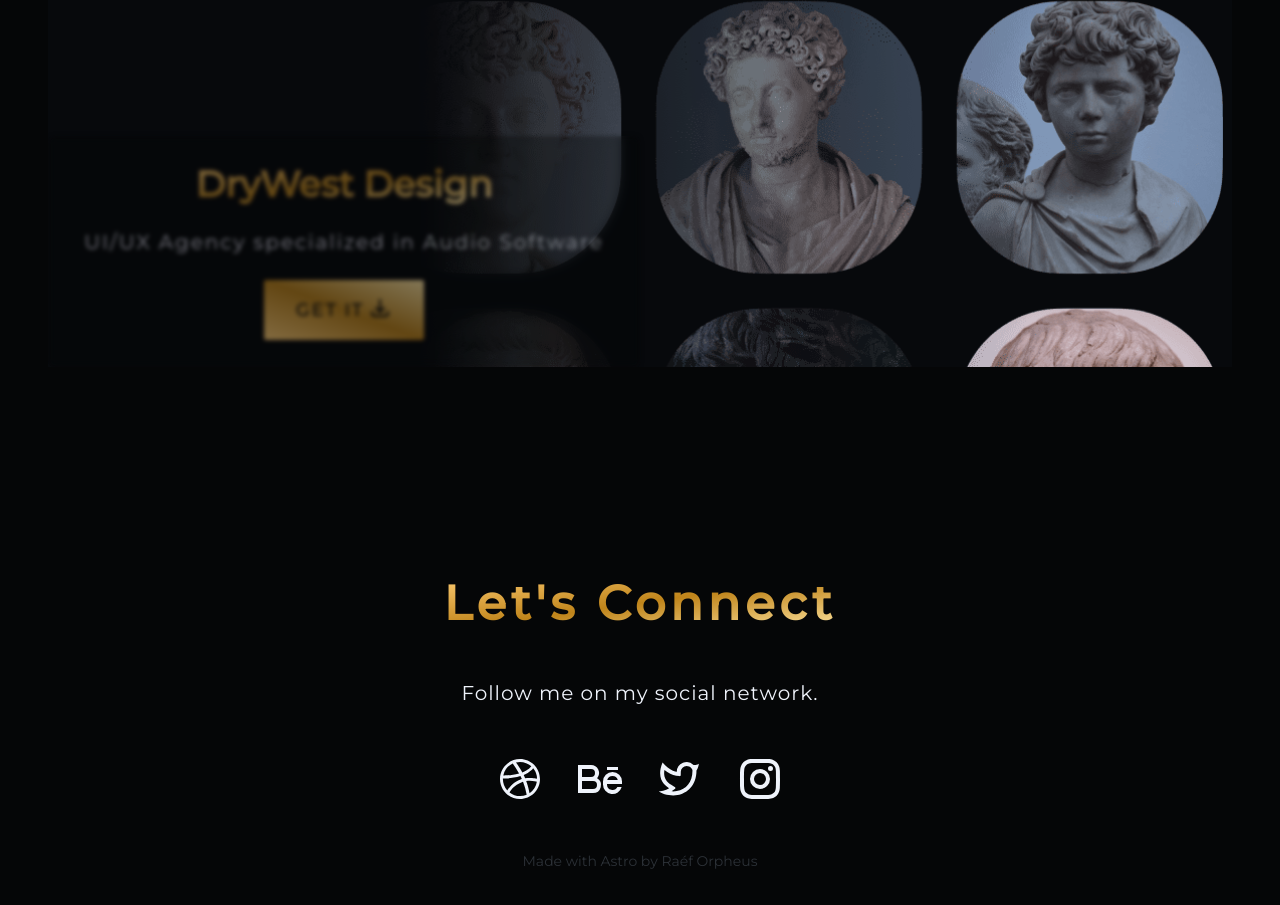
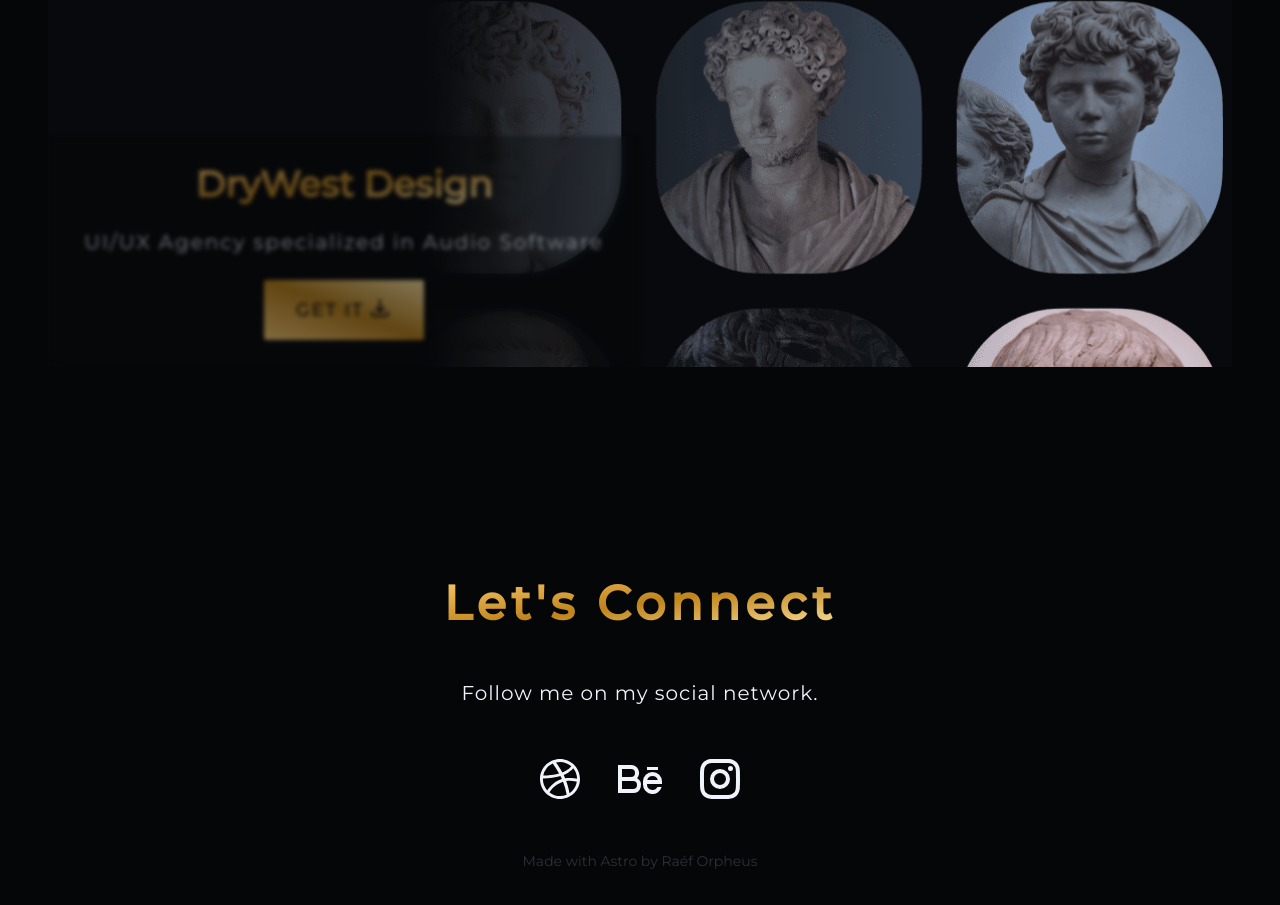
Before and after one commit to orpheus-ui/orpheus-web, an Astro site: page / in a window 1280 px wide. Shown: the part 2062-2967 px from the top of the page. Built offline with nearby package versions, Linux system fonts and the light colour scheme; Astro itself is replaced by a stand-in of ours.

Commit message:
Initial commit

```diff
--- a/src/components/Socials.astro
+++ b/src/components/Socials.astro
@@ -11,7 +11,7 @@
     <p class="text-xl tracking-wider">Follow me on my social network.</p>
     <ul class="flex list-none gap-8">
       <li>
-        <a href="#Dribbble" class="social-icons"
+        <a href="https://dribbble.com/Orpheusui" target="_blank" class="social-icons"
           ><svg
             xmlns="http://www.w3.org/2000/svg"
             viewBox="0 0 24 24"
@@ -23,7 +23,7 @@
         </a>
       </li>
       <li>
-        <a href="#Behance" class="social-icons"
+        <a href="https://www.behance.net/orpheus-ui" target="_blank" class="social-icons"
           ><svg
             xmlns="http://www.w3.org/2000/svg"
             viewBox="0 0 24 24"
@@ -35,19 +35,7 @@
         </a>
       </li>
       <li>
-        <a href="#Twitter" class="social-icons"
-          ><svg
-            xmlns="http://www.w3.org/2000/svg"
-            viewBox="0 0 24 24"
-            class="fill-white w-12 h-12"
-            ><path
-              d="M15.3 5.55a2.9 2.9 0 0 0-2.9 2.847l-.028 1.575a.6.6 0 0 1-.68.583l-1.561-.212c-2.054-.28-4.022-1.226-5.91-2.799-.598 3.31.57 5.603 3.383 7.372l1.747 1.098a.6.6 0 0 1 .034.993L7.793 18.17c.947.059 1.846.017 2.592-.131 4.718-.942 7.855-4.492 7.855-10.348 0-.478-1.012-2.141-2.94-2.141zm-4.9 2.81a4.9 4.9 0 0 1 8.385-3.355c.711-.005 1.316.175 2.669-.645-.335 1.64-.5 2.352-1.214 3.331 0 7.642-4.697 11.358-9.463 12.309-3.268.652-8.02-.419-9.382-1.841.694-.054 3.514-.357 5.144-1.55C5.16 15.7-.329 12.47 3.278 3.786c1.693 1.977 3.41 3.323 5.15 4.037 1.158.475 1.442.465 1.973.538z"
-            ></path>
-          </svg>
-        </a>
-      </li>
-      <li>
-        <a href="#Instagram" class="social-icons"
+        <a href="https://www.instagram.com/orpheus.ui/" target="_blank" class="social-icons"
           ><svg
             xmlns="http://www.w3.org/2000/svg"
             viewBox="0 0 24 24"
```
